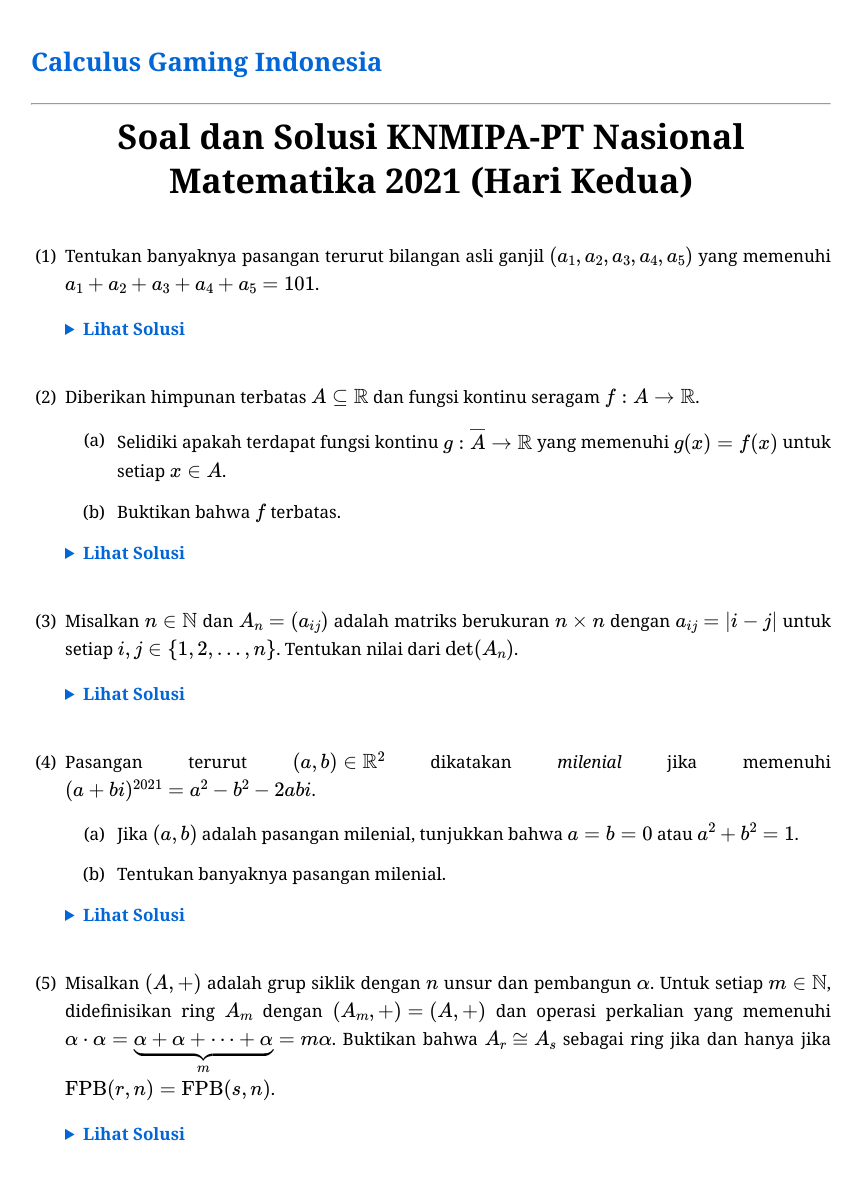
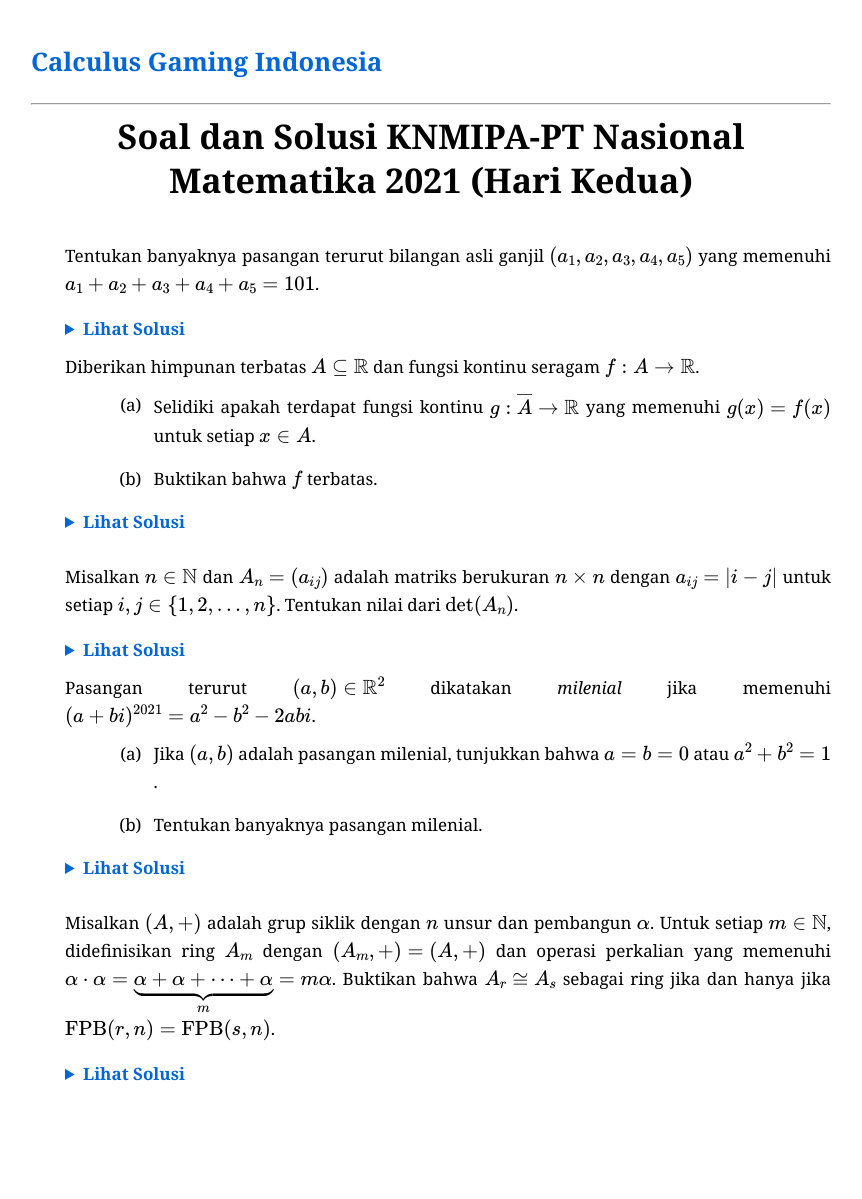
Before and after one commit to calculusgamingindonesia/calculusgamingindonesia.github.io, a Jekyll site: the page built from _posts/2026-07-01-onmipa-pt-nas-mat-21-2.md, in a window 1280 px wide. Shown: the whole page, without its empty margins (209-1071 px from the left). Built offline with Jekyll 4.4.1, drawn with Linux system fonts in a browser that asks for light colours; some web fonts are replaced; after the commit the page ends 1138 px from its top, so only the background shows below that.

Commit message:
Update default.html

```diff
--- a/_layouts/default.html
+++ b/_layouts/default.html
@@ -35,61 +35,37 @@
         details { margin-top: 10px; }
         summary { cursor: pointer; color: #0366d6; font-weight: bold; user-select: none; margin-bottom: 10px; }
 
-        /* List Utama (1), (2), (3) */
-        ol {
-            list-style-type: none;
-            counter-reset: soal-counter;
-            padding-left: 2em;
-        }
-        ol > li {
-            counter-increment: soal-counter;
-            position: relative;
-            margin-bottom: 30px;
-        }
-        ol > li::before {
-            content: "(" counter(soal-counter) ")";
-            position: absolute;
-            left: -2em;
-            width: 1.5em;
-            text-align: right;
+        /* Matikan penomoran standar bawaan Markdown */
+        ol, ul {
+            list-style-type: none !important;
+            padding-left: 2em; /* Jarak indentasi ke dalam untuk sub-soal */
+            margin-top: 10px;
+            margin-bottom: 10px;
         }
 
-        /* Reset jarak list bersarang */
-        ol ul, ol ol {
-            list-style-type: none;
-            padding-left: 0;
-            margin-top: 15px;
-        }
-        ol ul > li, ol ol > li {
-            padding-left: 0 !important;
-            margin-bottom: 12px;
-            line-height: 1.7;
-        }
-        ol ul > li::before, ol ol > li::before {
-            content: none;
+        /* --- KUNCI RAHASIA: GRID KHUSUS LATEX --- */
+        .latex-grid {
+            display: grid;
+            grid-template-columns: 2.5em 1fr; /* 2.5em adalah lebar kolom nomor */
+            gap: 12px;
+            align-items: start;
+            margin-bottom: 15px; /* Jarak antar soal */
         }
 
-        /* --- CSS GRID: SOLUSI PASTI SEJAJAR SEPERTI LATEX --- */
-        .grid-list-item {
-            display: grid;
-            /* Kolom 1 (Nomor): Lebar tetap 40px. Kolom 2 (Teks): Mengisi sisa ruang */
-            grid-template-columns: 40px 1fr;
-            gap: 12px; /* Jarak spasi antara penomoran dan huruf awal teks */
-            align-items: start;
-        }
-        .grid-marker {
-            text-align: right; /* Memastikan (i) dan (iii) sejajar di kurung tutupnya */
+        .latex-marker {
+            text-align: right; /* Kurung tutup akan selalu sejajar rapi di kanan */
             white-space: nowrap;
         }
-        .grid-content {
-            text-align: justify;
+
+        .latex-content {
+            text-align: justify; /* Teks mengotak sempurna layaknya LaTeX */
         }
 
         @media screen and (max-width: 768px) {
             h1 { font-size: 1.5rem !important; line-height: 1.4 !important; }
             body { padding-left: 15px; padding-right: 15px; }
             .MathJax_Display, .katex-display { overflow-x: auto; overflow-y: hidden; padding-bottom: 10px; }
-            .grid-list-item { grid-template-columns: 35px 1fr; gap: 8px; } /* Dikecilkan sedikit untuk HP */
+            .latex-grid { grid-template-columns: 2.2em 1fr; gap: 8px; } /* Sesuaikan di HP */
         }
     </style>
 
@@ -107,25 +83,34 @@
 
     <script>
         document.addEventListener("DOMContentLoaded", function() {
-            document.querySelectorAll("ol ul > li, ol ol > li").forEach(function(li) {
-                let target = li.querySelector("p") || li;
-                let match = target.innerHTML.match(/^(\s*\([a-zA-Z0-9_iI\s\u00a0.-]+\))\s*/);
+            // Ambil SEMUA elemen <p> dan <li> di dalam main.
+            // Gunakan reverse() agar elemen bersarang (nested) diproses dari dalam ke luar
+            // (mencegah bug HTML hilang saat struktur diubah).
+            let elements = Array.from(document.querySelectorAll("main p, main li")).reverse();
 
-                if (match) {
-                    let marker = match[1].trim();
-                    let content = target.innerHTML.substring(match[0].length);
+            elements.forEach(function(el) {
+                let html = el.innerHTML;
 
-                    // Membungkus nomor dan teks ke dalam format Grid
-                    target.innerHTML = `
-                        <div class="grid-list-item">
-                            <div class="grid-marker">${marker}</div>
-                            <div class="grid-content">${content}</div>
+                // Regex pencari: Deteksi teks yang berawalan (1), (a), (iii)
+                // Walaupun di-generate Markdown dengan spasi atau &nbsp;
+                let match = html.match(/^(?:&nbsp;|\s)*(\([a-zA-Z0-9]{1,5}\))(?:&nbsp;|\s)*/);
+
+                // Jika ketemu dan belum diproses menjadi grid
+                if (match && !html.includes('latex-grid')) {
+                    let marker = match[1]; // Mengambil nomornya (misal: "(iii)")
+                    let content = html.substring(match[0].length); // Mengambil sisa teksnya
+
+                    // Rombak paksa elemen tersebut menjadi susunan Grid
+                    el.innerHTML = `
+                        <div class="latex-grid">
+                            <div class="latex-marker">${marker}</div>
+                            <div class="latex-content">${content}</div>
                         </div>
                     `;
-                    // Menghilangkan margin bawaan tag <p> agar elemen tidak merenggang aneh di atas
-                    if(target.tagName.toLowerCase() === 'p') {
-                        target.style.margin = "0";
-                    }
+
+                    // Bersihkan margin bawaan agar tidak ada jarak bolong yang aneh
+                    el.style.margin = "0";
+                    el.style.padding = "0";
                 }
             });
         });
```
